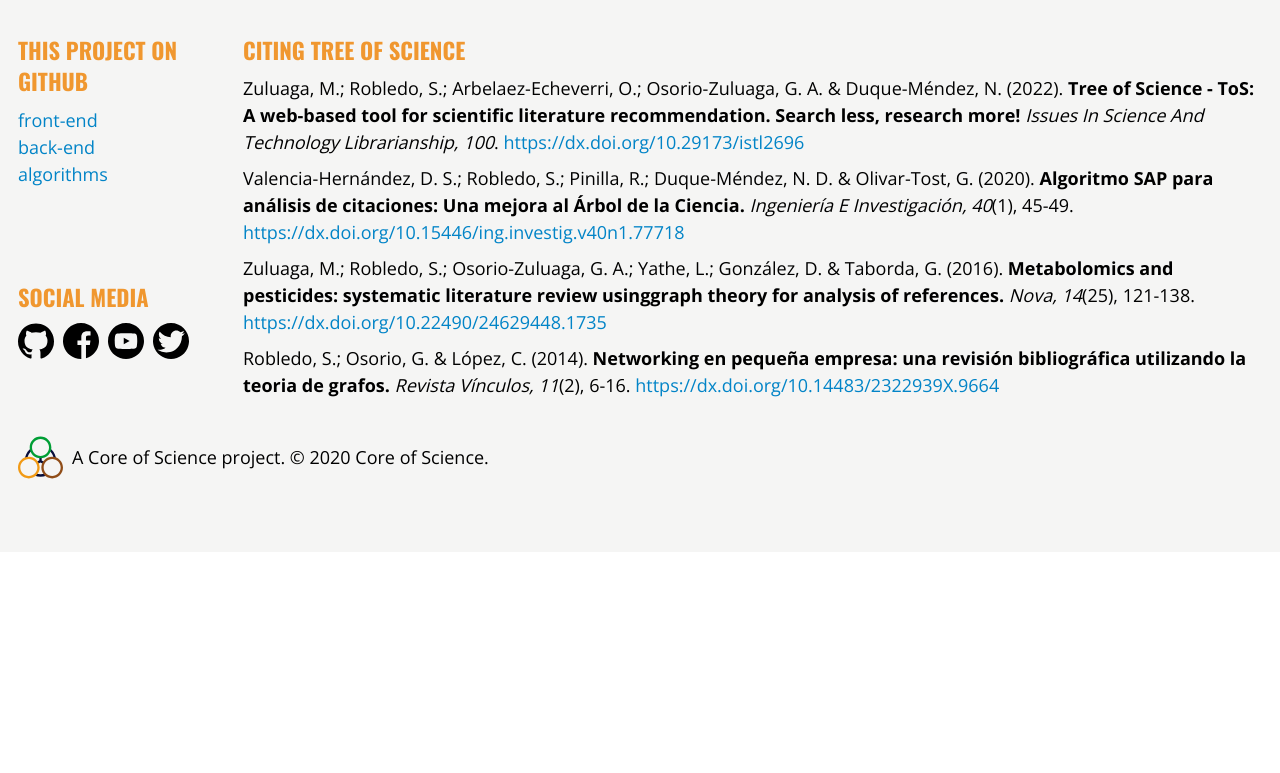
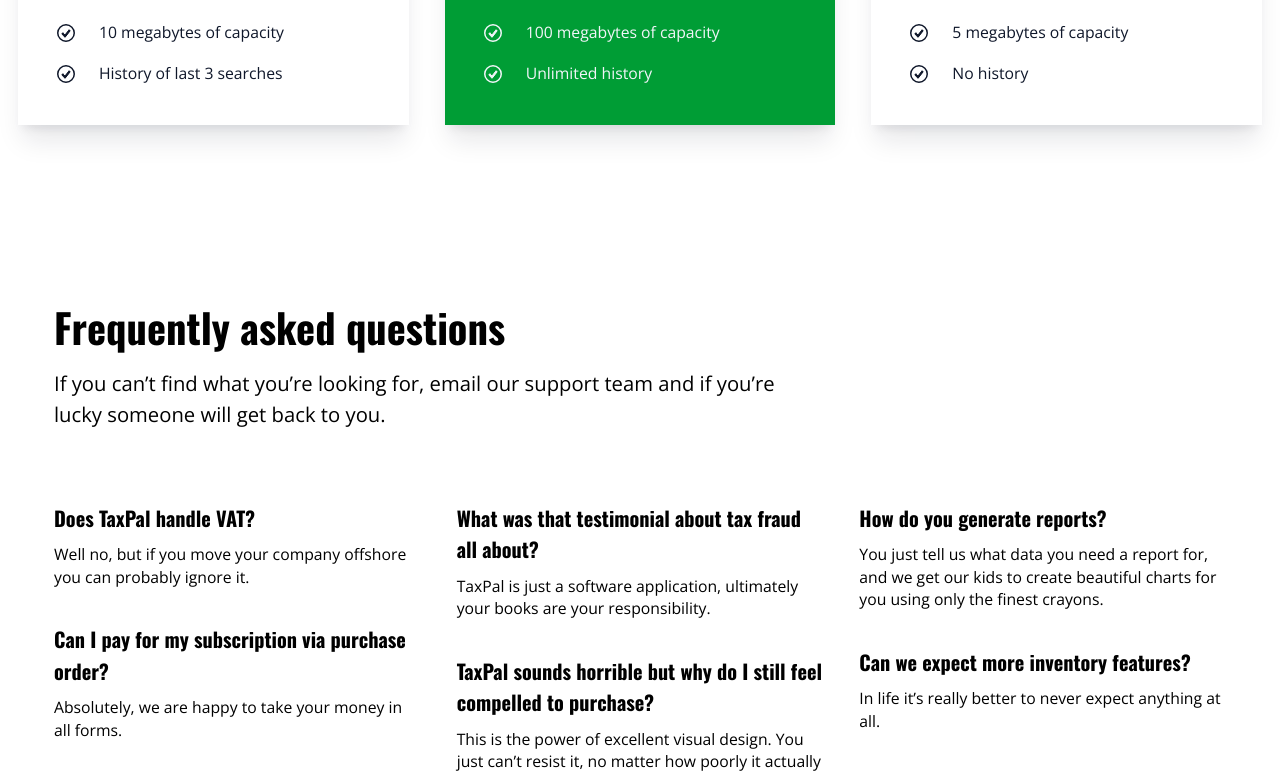
Before and after one commit to coreofscience/tos.coreofscience.org, a React (Vite) app: page / in a window 1280 px wide. Shown: the part 2702-3475 px from the top of the page. Before the commit the page ends 3254 px from the top, so only its background shows below. Built offline with nearby package versions, Linux system fonts and the light colour scheme; no server answers.

Commit message:
Add FAQ section

```diff
--- a/src/components/layout/HamburgerMenu.tsx
+++ b/src/components/layout/HamburgerMenu.tsx
@@ -7,7 +7,7 @@ const HamburgerMenu = () => {
   <>
    <div className="flex gap-1 md:gap-4 lg:hidden">
     <button onClick={() => setOpen(!open)} className="relative">
-     <div className="relative z-10 flex items-center justify-center w-[50px] h-[50px] transform">
+     <div className="relative z-20 flex items-center justify-center w-[50px] h-[50px] transform">
       <div className="flex flex-col justify-around w-[20px] h-[20px] transform overflow-hidden">
        <div className={`bg-leaf h-[2.5px] w-7 transform ${open && "translate-x-10"}`}></div>
        <div className={`bg-leaf h-[2.5px] w-7 transform ${open && "translate-x-10"}`}></div>
@@ -24,7 +24,7 @@ const HamburgerMenu = () => {
    {open && (
     <div>
      <div
-      className="fixed inset-0 bg-slate-300/50 opacity-100"
+      className="fixed z-10 inset-0 bg-slate-300/50 opacity-100"
       id="headlessui-popover-overlay-:r9i:"
       aria-hidden="true"
       data-headlessui-state="open"
--- /dev/null
+++ b/src/components/pages/Home/FAQ.tsx
@@ -0,0 +1,80 @@
+import { FC } from "react";
+
+const FAQ: FC = () => {
+ return (
+  <section aria-labelledby="faq-title">
+   <div className="mx-auto max-w-7xl px-4 sm:px-6 lg:px-8">
+    <div className="mx-auto max-w-2xl lg:mx-0">
+     <h2 className="text-3xl font-tall sm:text-4xl">Frequently asked
+      questions</h2>
+     <p className="mt-4 text-lg">If you can’t find what you’re looking for, email our support
+      team and if you’re lucky someone will get back to you.</p>
+    </div>
+    <ul role="list" className="mx-auto mt-16 grid max-w-2xl grid-cols-1 gap-8 lg:max-w-none lg:grid-cols-3">
+     <li>
+      <ul role="list" className="flex flex-col gap-y-8">
+       <li>
+        <h3 className="text-lg font-tall">Does TaxPal handle VAT?</h3>
+        <p className="mt-2 text-sm">Well no, but if you move your company offshore you can probably
+         ignore it.</p>
+       </li>
+       <li>
+        <h3 className="text-lg font-tall">Can I pay for my subscription via purchase order?
+        </h3>
+        <p className="mt-2 text-sm">Absolutely, we are happy to take your money in all forms.</p>
+       </li>
+       <li>
+        <h3 className="text-lg font-tall">How do I apply for a job at TaxPal?</h3>
+        <p className="mt-2 text-sm">We only hire our customers, so subscribe for a minimum of 6 months
+         and then let’s talk.</p>
+       </li>
+      </ul>
+     </li>
+     <li>
+      <ul role="list" className="flex flex-col gap-y-8">
+       <li>
+        <h3 className="text-lg font-tall">What was that testimonial about tax fraud all
+         about?</h3>
+        <p className="mt-2 text-sm">TaxPal is just a software application, ultimately your books are your
+         responsibility.</p>
+       </li>
+       <li>
+        <h3 className="text-lg font-tall">TaxPal sounds horrible but why do I still feel
+         compelled to purchase?</h3>
+        <p className="mt-2 text-sm">This is the power of excellent visual design. You just can’t resist
+         it, no matter how poorly it actually functions.</p>
+       </li>
+       <li>
+        <h3 className="text-lg font-tall">I found other companies called TaxPal, are you
+         sure you can use this name?</h3>
+        <p className="mt-2 text-sm">Honestly not sure at all. We haven’t actually incorporated or
+         anything, we just thought it sounded cool and made this website.</p>
+       </li>
+      </ul>
+     </li>
+     <li>
+      <ul role="list" className="flex flex-col gap-y-8">
+       <li>
+        <h3 className="text-lg font-tall">How do you generate reports?</h3>
+        <p className="mt-2 text-sm">You just tell us what data you need a report for, and we get our kids
+         to create beautiful charts for you using only the finest crayons.</p>
+       </li>
+       <li>
+        <h3 className="text-lg font-tall">Can we expect more inventory features?</h3>
+        <p className="mt-2 text-sm">In life it’s really better to never expect anything at all.</p>
+       </li>
+       <li>
+        <h3 className="text-lg font-tall">I lost my password, how do I get into my account?
+        </h3>
+        <p className="mt-2 text-sm">Send us an email and we will send you a copy of our latest password
+         spreadsheet so you can find your information.</p>
+       </li>
+      </ul>
+     </li>
+    </ul>
+   </div>
+  </section>
+ );
+};
+
+export default FAQ;
--- a/src/components/pages/Home/TestimonialCard.tsx
+++ b/src/components/pages/Home/TestimonialCard.tsx
@@ -16,7 +16,7 @@ const TestimonialCard: FC<Props> = ({ review, name, occupation, img }: Props) =>
     <blockquote className="relative">
      <p className="text-lg">{review}</p>
     </blockquote>
-    <figcaption className="relative mt-6 flex items-center justify-between border-t border-slate-100 pt-6">
+    <figcaption className="mt-6 flex items-center justify-between border-t border-slate-100 pt-6">
      <div>
       <div>{name}</div>
       <div className="mt-1 text-sm text-slate-500">{occupation}</div>
--- a/src/components/pages/Home/Testimonials.tsx
+++ b/src/components/pages/Home/Testimonials.tsx
@@ -6,7 +6,7 @@ const Testimonials: FC = () => {
  return (
   <section id="testimonials" className="flex flex-col gap-10 mx-auto max-w-7xl">
    <div className="mx-auto max-w-2xl md:text-center">
-    <h2 className="text-3xl sm:text-4xl">Loved by businesses worldwide.</h2>
+    <h2 className="text-3xl font-tall sm:text-4xl">Loved by businesses worldwide.</h2>
     <p className="mt-4 text-lg">Our software is so simple that people can’t help but fall in love with it. Simplicity is easy when you just skip tons of mission-critical features.</p>
    </div>
    <ul role="list" className="mx-auto grid max-w-2xl grid-cols-1 gap-6 sm:gap-8 lg:max-w-none lg:grid-cols-3">
--- a/src/components/pages/Home/TrustUs.tsx
+++ b/src/components/pages/Home/TrustUs.tsx
@@ -2,7 +2,7 @@ import { FC } from "react";
 
 const TrustUs: FC = () => {
  return (
-  <div className="mt-20 lg:mt-28 text-center">
+  <div className="mt-12 lg:mt-20 text-center">
    <p>
     Trusted by these six companies so far
    </p>
--- a/src/components/pages/Home/index.tsx
+++ b/src/components/pages/Home/index.tsx
@@ -3,15 +3,17 @@ import Testimonials from "./Testimonials";
 import Hero from "./Hero";
 import Pricing from "./Pricing";
 import TrustUs from "./TrustUs";
+import FAQ from "./FAQ";
 
 const Home: FC = () => {
 
  return (
-  <div className="flex flex-col gap-20">
+  <div className="flex flex-col gap-40">
    <Hero />
    <TrustUs />
    <Testimonials />
    <Pricing />
+   <FAQ />
  </div>
  )
 };
```
